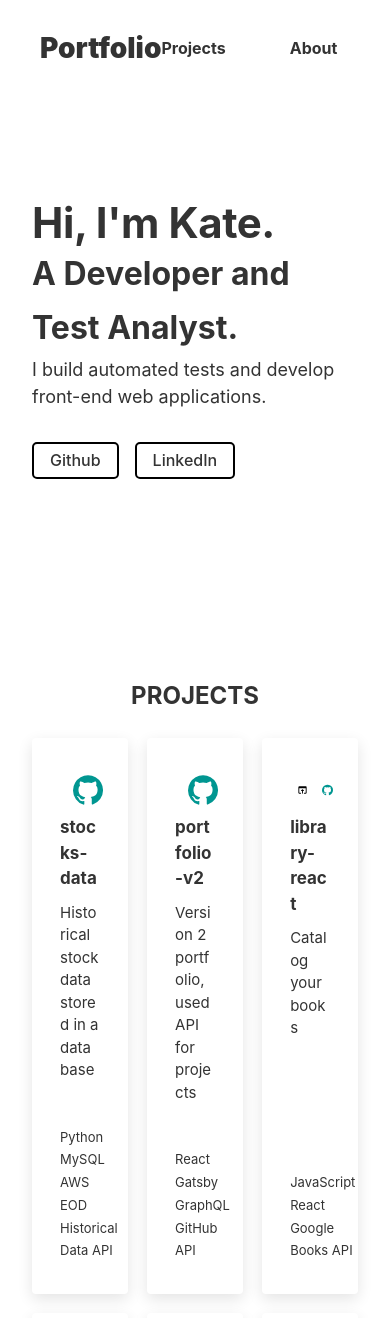
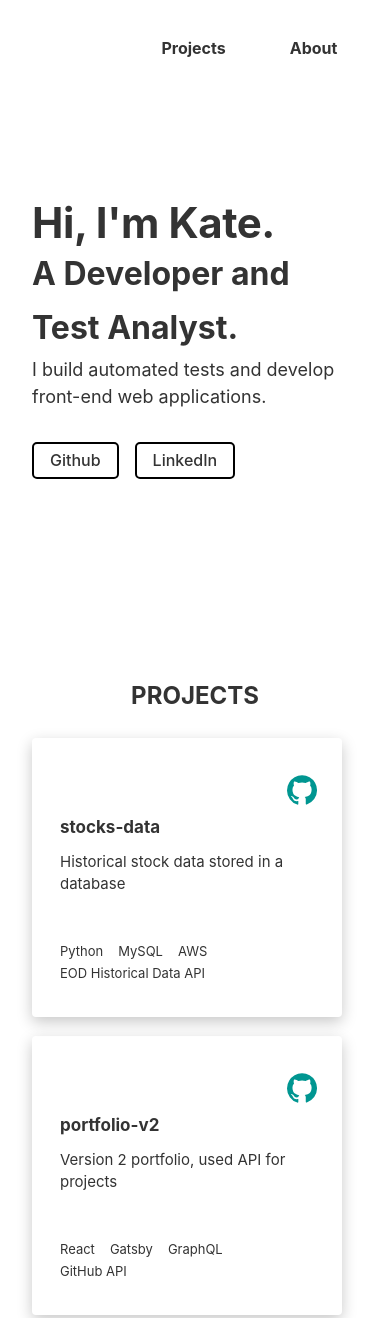
Before and after one commit to kkote/portfolio-gatsby, a Gatsby site: page / in a window 390 px wide. Shown: the top 1318 px of the page. Built offline with nearby package versions, Linux system fonts and the light colour scheme; Gatsby itself is replaced by a stand-in of ours.

Commit message:
style, responsive sections

```diff
--- a/src/components/header.js
+++ b/src/components/header.js
@@ -1,7 +1,5 @@
 import * as React from "react"
 import PropTypes from "prop-types"
-import { Link } from "gatsby"
-
 
 const styles = {
   header: {
@@ -37,6 +35,9 @@ const styles = {
     position: 'relative',
     userSelect: 'auto !important',
     zIndex: '13',
+    maxWidth: 'clamp(0px, (100vw - 500px) * 1000, 100%)',
+    maxHeight: 'clamp(0px, (100vw - 500px) * 1000, 1000px)',
+    overflow: 'hidden',
   },
   navbar: {
     alignItems: 'center',
@@ -57,12 +58,13 @@ const styles = {
     textDecoration: 'none',
     textDecorationSkipInk: 'auto',
   }
+
 }
 
 const Header = ({ siteTitle }) => (
   <header style={styles.header}>
     <div style={styles.wrapper}>
-      <a style={styles.a}>
+      <a style={styles.a} href="/#projects">
         <div style={styles.title}>Portfolio</div>
       </a>
       <nav style={styles.navbar}>
--- a/src/components/projects.js
+++ b/src/components/projects.js
@@ -38,13 +38,14 @@ const styles = {
     grid: {
 	    display: 'grid',
         alignItems: 'center',
-        gridTemplateColumns: 'repeat(3, 1fr)',
+        //gridTemplateColumns: 'repeat(3, 1fr)',
+        gridTemplateColumns: 'repeat(auto-fit, minmax(18em, 1fr))',
         gridTemplateRows: '8fr',
         gap: '1.2rem 1.2rem',
     },
 
     projectWrapper: {
-      boxShadow: '0 5px 15px rgba(0, 0, 0, 0.11)',
+      boxShadow: '0 5px 15px rgba(0, 0, 0, 0.22)',
       display: 'flex',
       MozBoxPack: 'justify',
       justifyContent: 'space-between',
@@ -58,6 +59,7 @@ const styles = {
       backgroundColor: 'var(--light-navy)',
       transition: 'var(--transition)',
       overflow: 'auto',
+      width: "95%"
     },
     header: {
 	    width:"100%"
```
